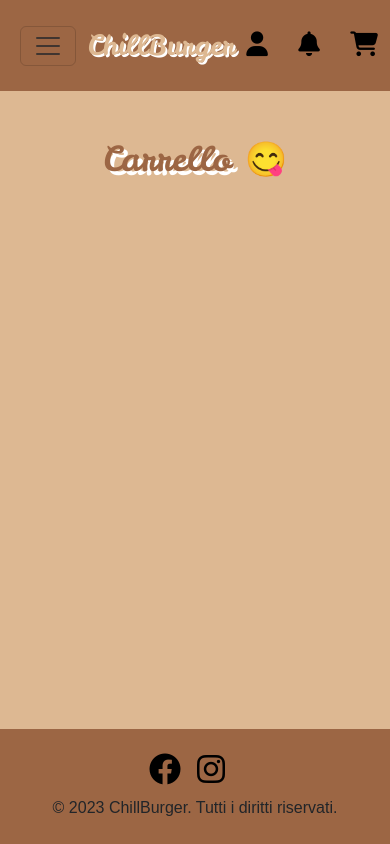
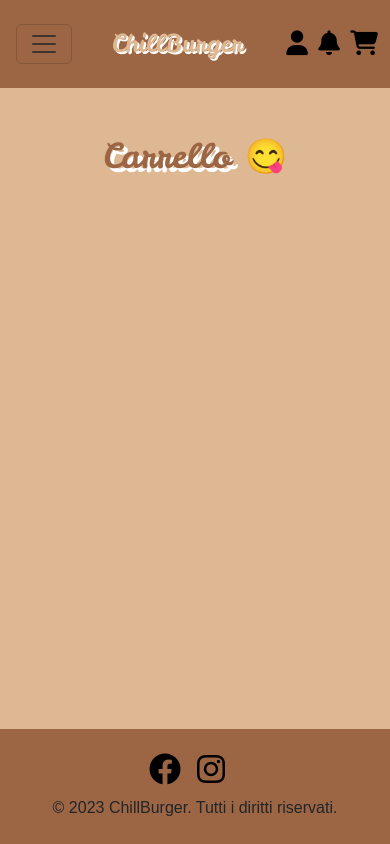
Before and after one commit to Filoferro03/ChillBurgerWebProject, a PHP site: page /cart.php in a window 390 px wide. Run offline with PHP 8.4, Linux system fonts and the light colour scheme; the visitor is signed in with stand-in values (Sample User, id 1).

Commit message:
fixed mobile design

```diff
--- a/chillburger/css/style.css
+++ b/chillburger/css/style.css
@@ -401,3 +401,7 @@ html, body {
         width: 100% !important;
     }
 }
+
+.modal-content {
+    background-color: #e6ccb2;
+}
--- a/chillburger/js/profile.js
+++ b/chillburger/js/profile.js
@@ -47,7 +47,7 @@ function generateOrdersHTML(orders) {
     let result = "";
     orders.forEach(order => {
         result += `
-            <div class="list-group-item mb-3 mt-2 d-flex justify-content-between align-items-center">
+            <div class="list-group-item p-1 mb-3 mt-2 d-flex justify-content-between align-items-center">
                 <div>
                     <h4> Ordine #${order.idordine}</h4>
                     <small>${(order.data_ordine.split('-')[2])}-${(order.data_ordine.split('-')[1])}-${(order.data_ordine.split('-')[0])} - ${order.orario.substring(0, 5)}</small><br>
--- a/chillburger/js/reviews.js
+++ b/chillburger/js/reviews.js
@@ -21,7 +21,7 @@ function generateReviewsHTML(reviews) { // Rinominata per chiarezza
     let result = "";
     reviews.forEach(review => {
         result += `
-            <div class="list-group-item mb-3 ms-4">
+            <div class="list-group-item mb-3 my-2">
                 <h3>${review.titolo || 'Recensione'}</h3>
                 <p class="star-rating">${generateStarRating(review.voto)}</p>
                 <p>${review.commento || ''}</p>
--- a/chillburger/template/base.php
+++ b/chillburger/template/base.php
@@ -22,13 +22,13 @@
         <!--Navbar for mobile-->
         <nav class="mobile navbar py-4">
             <div class="container-fluid">
-                <button class="navbar-toggler mx-2" type="button" data-bs-toggle="offcanvas"
+                <button class="navbar-toggler mx-1" type="button" data-bs-toggle="offcanvas"
                     data-bs-target="#offcanvasNavbar" aria-controls="offcanvasNavbar" aria-label="Toggle navigation">
                     <span class="navbar-toggler-icon"></span>
                 </button>
                 <div class="d-flex align-items-center">
                     <a class="navbar-brand me-2 d-flex" href="index.php">
-                        <h1 class="chill-burger-title m-0">ChillBurger</h1>
+                        <h2 class="chill-burger-title m-0">ChillBurger</h2>
                     </a>
 
                 </div>
@@ -39,7 +39,7 @@
                         <a class="text-decoration-none" href="profile.php">
                             <i class="fa-solid fa-user text-black fs-2"></i>
                         </a>
-                        <a href="notifications.php" class="text-decoration-none mx-4">
+                        <a href="notifications.php" class="text-decoration-none mx-1">
                             <i class="fa-solid fa-bell text-black fs-2"></i>
                         </a>
                         <a href="cart.php" class="text-decoration-none">
@@ -51,7 +51,7 @@
                         <a class="text-decoration-none" href="profile.php">
                             <i class="fa-solid fa-user text-black fs-2"></i>
                         </a>
-                        <a href="notifications.php" class="text-decoration-none mx-4">
+                        <a href="notifications.php" class="text-decoration-none mx-1">
                             <i class="fa-solid fa-bell text-black fs-2"></i>
                         </a>
                         <a href="manager.php" class="text-decoration-none">
@@ -101,9 +101,11 @@
                     <li class="list-group-item">
                         <a class="nav-link header-menu fs-2" aria-current="page" href="menu.php">Menu</a>
                     </li>
-                    <li class="list-group-item">
-                        <a class="nav-link header-menu fs-2" href="order_now.php">Ordina ora</a>
-                    </li>
+                    <?php if (isUserClient()) { ?>
+                        <li class="list-group-item">
+                            <a class="nav-link header-menu fs-2" href="order_now.php">Ordina ora</a>
+                        </li>
+                    <?php } ?>
                     <li class="list-group-item">
                         <a class="nav-link header-menu fs-2" href="about_us.php">About us</a>
                     </li>
```
Also changed, not shown: chillburger/css/profile.css (+7 -6 lines).
